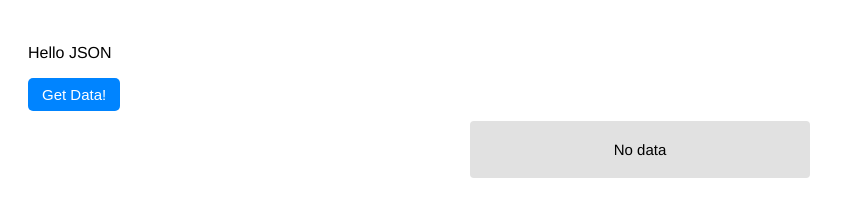
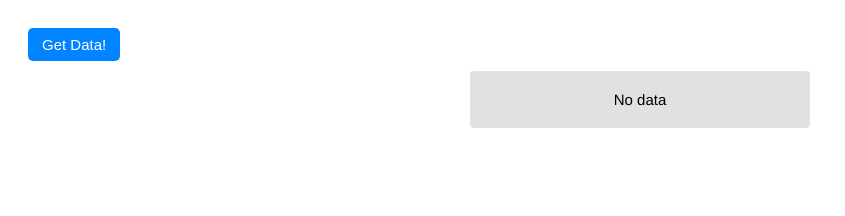
Before and after one commit to saulvhwoolf/dashingboard, a plain HTML site: page index.html in a window 1280 px wide. Shown: the whole page, without its empty margins (0-845 px from the left). Drawn offline with nearby package versions, Linux system fonts and the light colour scheme.

Commit message:
Update index.html

```diff
--- a/index.html
+++ b/index.html
@@ -57,7 +57,6 @@ button {
 
 </style>
 <div>
-  <p>Hello JSON</p>
   <button id="btn1">Get Data!</button>
   <div id="data-container">No data</div>
 </div>
```
